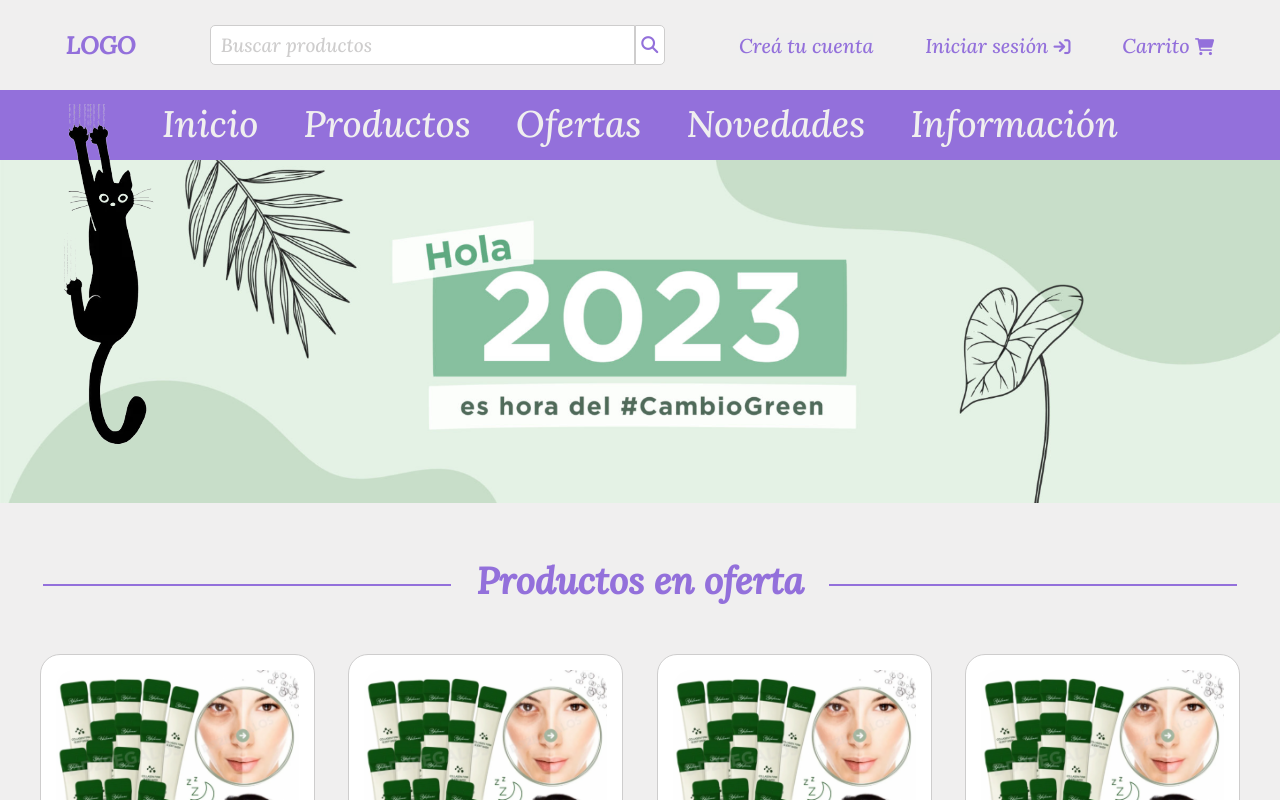
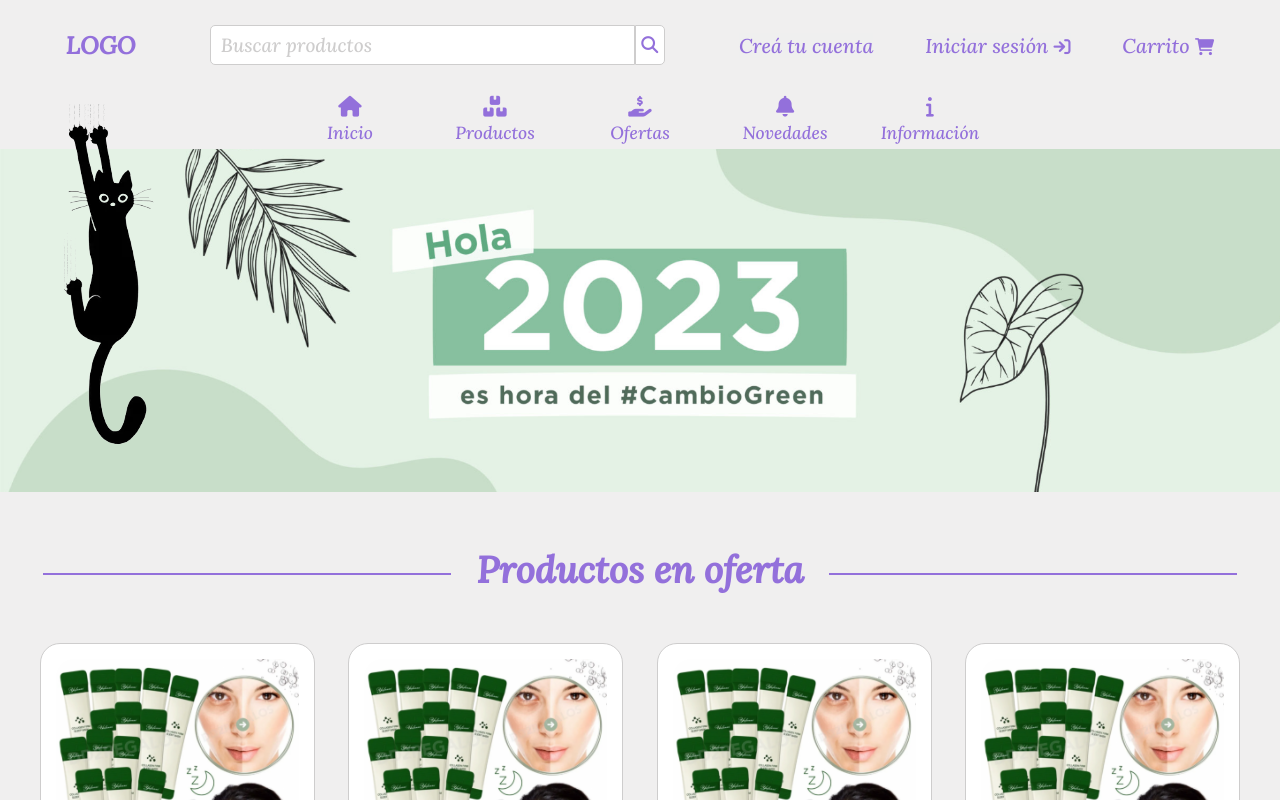
Before and after one commit to lorenzoSanchez97/ShowRoom, a React (Vite) app in the folder ShowRoom-FrontEnd/: page / in a window 1280 px wide. Shown: the top 800 px of the page. Built offline with nearby package versions, Linux system fonts and the light colour scheme.

Commit message:
Ajusto header

```diff
--- a/ShowRoom-FrontEnd/src/components/Header/Header.jsx
+++ b/ShowRoom-FrontEnd/src/components/Header/Header.jsx
@@ -42,7 +42,12 @@ function Header({ sendDataToApp }) {
             </section>
             <nav className="nav-bar">
                 <ul className="nav-bar-list">
+                    <div className="nav-bar-element-container">
+                    <i class="fa-solid fa-house"></i>
                     <li className="nav-bar-category"><a href="/">Inicio</a></li>
+                    </div>
+                    <div className="nav-bar-element-container">
+                    <i class="fa-solid fa-boxes-stacked"></i>
                     <li className="nav-bar-category desplegable" onMouseEnter={() => handleMouseEnter("e1")} onMouseLeave={() => setMouseEvent(5)}><a href="">Productos</a>
                         <ul className={`lista-desplegable ${mouseEvent === 1 ? "lista-desplegable-mostrar" : ""}`}>
                             <li className="subcategoria"><a href="">Mascarillas</a></li>
@@ -52,8 +57,17 @@ function Header({ sendDataToApp }) {
                             <li className="subcategoria"><a href="">Accesorios</a></li>
                         </ul>
                     </li>
+                    </div>
+                    <div className="nav-bar-element-container">
+                    <i class="fa-solid fa-hand-holding-dollar"></i>
                     <li className="nav-bar-category"><a href="">Ofertas</a></li>
+                    </div>
+                    <div className="nav-bar-element-container">
+                    <i class="fa-solid fa-bell"></i>
                     <li className="nav-bar-category"><a href="">Novedades</a></li>
+                    </div>
+                    <div className="nav-bar-element-container">
+                    <i class="fa-solid fa-info"></i>
                     <li className="nav-bar-category desplegable" onMouseEnter={() => handleMouseEnter("e2")} onMouseLeave={() => setMouseEvent(5)}><a href="">Información</a>
                         <ul className={`lista-desplegable ${mouseEvent === 3 ? "lista-desplegable-mostrar" : ""}`}>
                             <li className="subcategoria"><a href="">Cómo comprar</a></li>
@@ -61,6 +75,7 @@ function Header({ sendDataToApp }) {
                             <li className="subcategoria"><a href="">Sobre nosotras</a></li>
                         </ul>
                     </li>
+                    </div>
                 </ul>
             </nav>
         </header>
--- a/ShowRoom-FrontEnd/src/components/Header/header.css
+++ b/ShowRoom-FrontEnd/src/components/Header/header.css
@@ -19,25 +19,24 @@ header {
 }
 
 .nav-bar {
-    margin: auto;
     display: flex;
     justify-content: center;
-    background-color: var(--verde);
-    padding: 10px 0px;
-    height: 70px;
+    align-self: center;
+    background-color: var(--clarito);
+    height: fit-content;
     transition: all 250ms;
 }
 
 ul.nav-bar-list {
     list-style-type: none;
     display: flex;
+    align-items: center;
     gap: 35px;
 }
 
-li {
-    font-size: 37px;
+.nav-bar li {
+    font-size: 1.1rem;
 }
-
 
 .sesion,
 .carrito {
@@ -59,9 +58,8 @@ li {
 
 
 .nav-bar-category a {
-    padding: 0 5px 14px 5px;
     text-decoration: none;
-    color: var(--clarito);
+    color: var(--verde);
 }
 
 .subcategoria a {
@@ -122,26 +120,24 @@ li {
     border: solid 2px var(--verde);
     margin-top: 10px;
     top: -50vh;
+    display: none;
 }
 
 .lista-desplegable li {
     color: var(--clarito);
-    font-size: 22px;
+    font-size: 20px;
 }
 
 .lista-desplegable-mostrar {
     animation: list-animation 300ms forwards;
 }
 
-.desplegable:hover,
-.nav-bar-category:hover {
-    background-color: var(--clarito);
-    border-radius: 5px;
+.nav-bar-element-container:hover {
+    border-bottom: 3px solid var(--verde);
+    cursor: pointer;
 }
 
-.desplegable:hover a,
-.nav-bar-category:hover a {
-    color: var(--verde);
+.nav-bar-element-container:hover a {
     text-decoration: none;
 }
 
@@ -157,7 +153,6 @@ li {
 }
 
 .subcategoria a:hover{
-    cursor: pointer;
     text-decoration-color: var(--verde);
     font-weight: 600;
     background-color: rgb(214, 212, 212);
@@ -171,6 +166,23 @@ li {
     max-height: 300px;
 }
 
+.nav-bar-element-container {
+    display: flex;
+    flex-direction: column;
+    align-items: center;
+    justify-content: center;
+    gap: 3px;
+    border-bottom: 3px var(--clarito) solid;
+    width: 110px;
+    padding-bottom: 2px;
+    padding-top: 7px;
+}
+
+.nav-bar i {
+    font-size: 1.3rem;
+    color: var(--verde);
+}
+
 @keyframes list-animation {
     from {
         top: -50vh;
```
